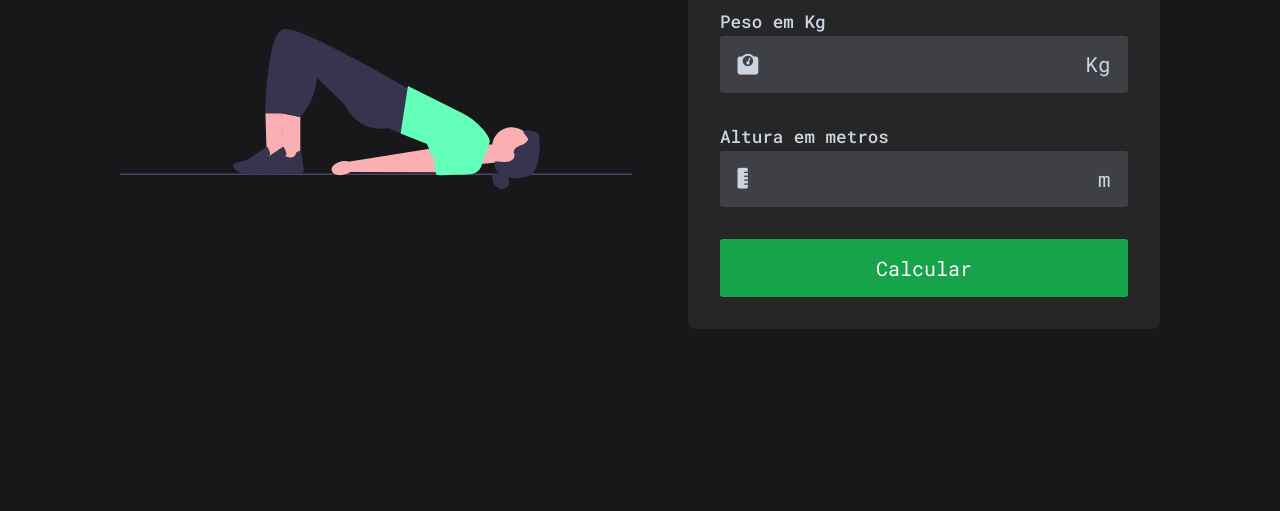
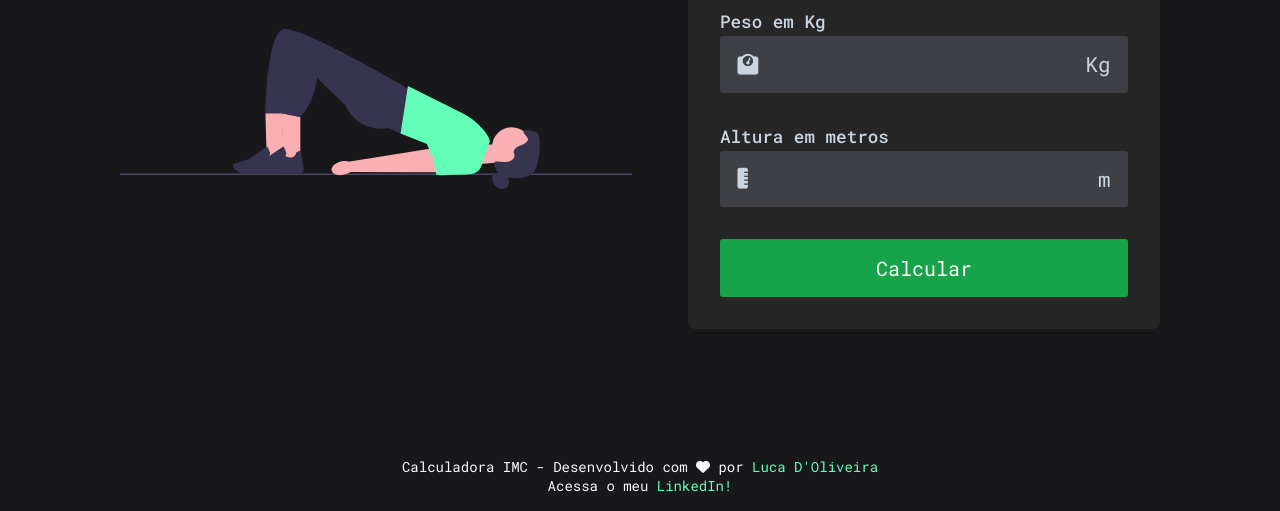
Before and after one commit to Luca-D-Oliveira/Calculator-IMC, a plain HTML site: page index.html in a window 1280 px wide. Shown: the part 289-800 px from the top of the page. Drawn offline with Linux system fonts and the light colour scheme.

Commit message:
Adicionei o footer, e alterei a cor dos links

```diff
--- a/assets/css/styles.css
+++ b/assets/css/styles.css
@@ -153,6 +153,28 @@ body {
     color: #cbd5e1;
 }
 
+footer {
+    position: fixed;
+    bottom: 0;
+    left: 0;
+    width: 100%;
+    padding: 1rem;
+    background-color: #18181b;
+    color: #f8fafc;
+    font-size: 0.875rem;
+    text-align: center;
+    font-weight: 400;
+    text-decoration: none;
+    outline: none;
+}
+
+footer a {
+    color: #63ffb9;
+    text-decoration: none;
+    outline: none;
+}
+
+
 .hidden {
     display: none;
 }
--- a/index.html
+++ b/index.html
@@ -70,6 +70,16 @@
         </section>
     </main>
 
+    <footer>
+        <p>
+            Calculadora IMC - Desenvolvido com <i class="fa-solid fa-heart"></i> por <a href="https://github.com/Luca-D-Oliveira">Luca D'Oliveira</a>
+        </p>
+        <p>
+            Acessa o meu <a href="https://www.linkedin.com/in/luca-d-oliveira/">LinkedIn!</a>
+        </p>
+        <p>
+    </footer>
+
     <script src="assets/js/script.js"></script>
 </body>
 </html>
```
